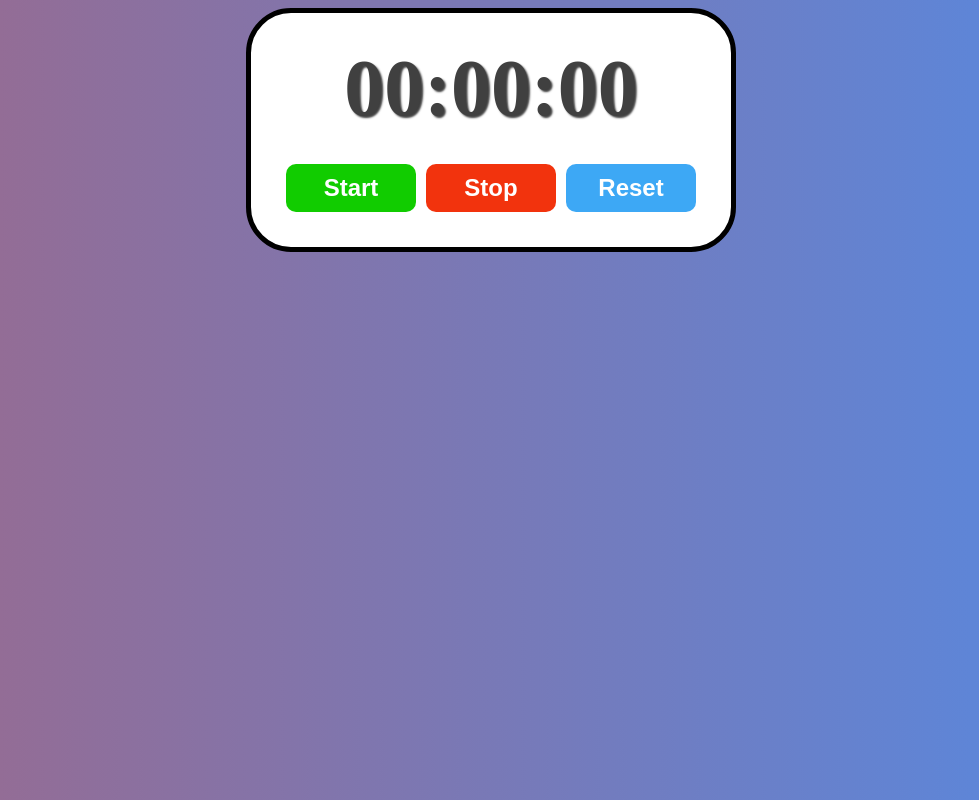
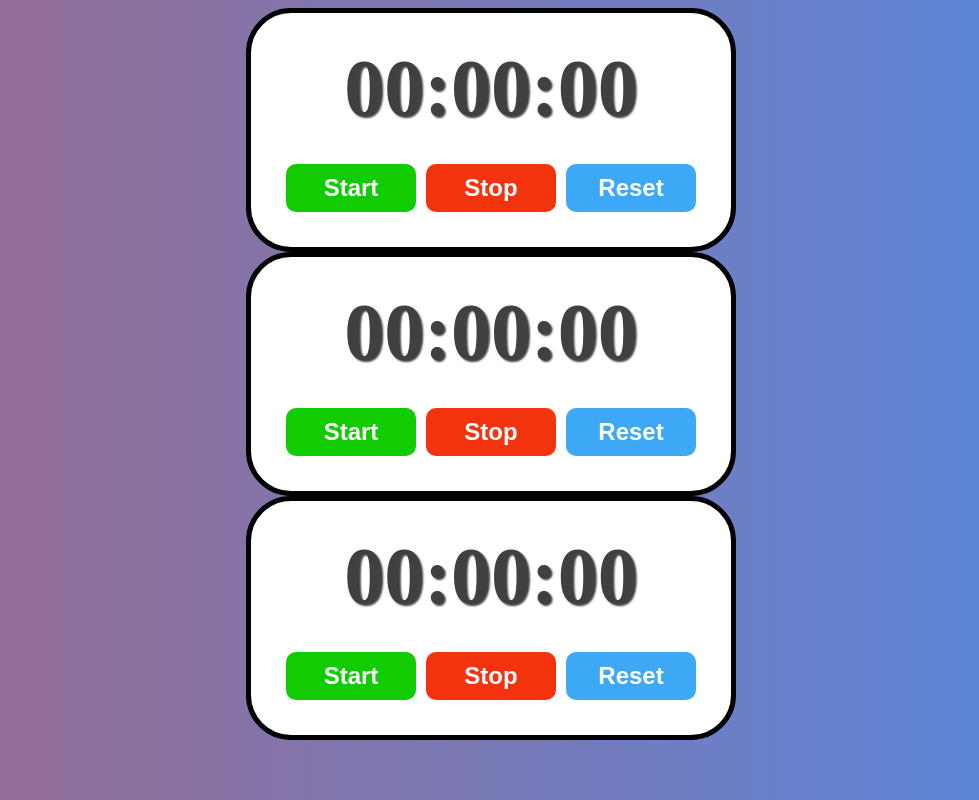
Before and after one commit to nayanatara07/Stopwatch, a React (Create React App) app: page / in a window 1280 px wide. Shown: the whole page, without its empty margins (149-1128 px from the left). Built offline with nearby package versions, Linux system fonts and the light colour scheme.

Commit message:
adding 2 more stopwatches which can run independently

```diff
--- a/src/assets/App.jsx
+++ b/src/assets/App.jsx
@@ -2,6 +2,10 @@ import Stopwatch from "./Stopwatch";
 
 function App() {
 
-  return (<Stopwatch/>);
+  return (<>
+    <Stopwatch/>
+    <Stopwatch/>
+    <Stopwatch/>
+    </>);
 }
 export default App;
```
